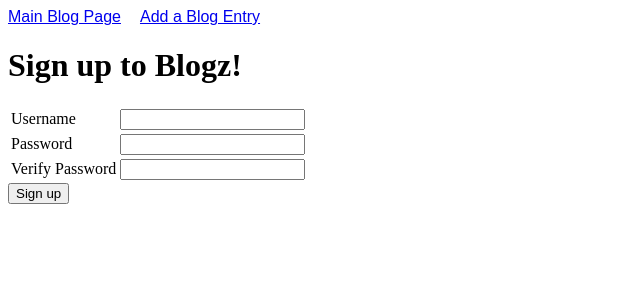
After one commit to cagill3/blogz, a Flask app: page /signup in a window 1280 px wide. The commit adds this page. Shown: the top 300 px of the page, without its empty margins (0-640 px from the left). Run offline with Flask 2, Linux system fonts and the light colour scheme.

Commit message:
Created User table and database functional

```diff
--- a/main.py
+++ b/main.py
@@ -5,7 +5,7 @@ import flask
 
 app = Flask(__name__)
 app.config['DEBUG'] = True
-app.config['SQLALCHEMY_DATABASE_URI'] = 'mysql+pymysql://build-a-blog:jumpman1@localhost:8889/build-a-blog'
+app.config['SQLALCHEMY_DATABASE_URI'] = 'mysql+pymysql://blogz:jumpman1@localhost:8889/blogz'
 app.config['SQLALCHEMY_ECHO'] = True
 db = SQLAlchemy(app)
 
@@ -15,21 +15,128 @@ class Blog(db.Model):
     id = db.Column(db.Integer, primary_key=True)
     title = db.Column(db.String(120))
     body = db.Column(db.Text(560))
+    owner_id = db.Column(db.Integer, db.ForeignKey('user.id'))
 
-    def __init__(self, title, body):
+    def __init__(self, title, body, user):
         self.title = title
         self.body = body
+        self.user = user
 
     def __repr__(self):
         return '<Blog %r>' % self.name
 
+class User(db.Model):
+    id = db.Column(db.Integer, primary_key=True)
+    username = db.Column(db.String(120))
+    password = db.Column(db.String(120))
+
+    def __init__(self, username, password):
+        self.username = username
+        self.password = password
+
+    def __repr__(self):
+        return '<User %r>' % self.name
+
+
+@app.route('/signup', methods=['POST', 'GET'])
+def signup():
+
+    if request.method == 'POST':
+        username = request.form['username']
+        password = request.form['password']
+        verify = request.form['verify']
+
+        #TODO validate user's data
+        '''username_error = ''
+        password_error = ''
+        verify_error = ''
+
+
+
+        if username == '':
+            username_error = 'You must enter a username!'
+        if ' ' in username:
+            username_error = 'username cannot contain a space'
+        if len(username) < 3 or len(username)  > 20:
+            username_error = 'username length must be between 3 and 20 characters'
+            username = ''
+
+        if password == '':
+            password_error ='You must enter a password'
+            password = ''
+
+        if len(password) < 3 or len(password) > 20:
+            password_error = 'password length must be between 3 and 20 characters'
+            username = ''
+
+        if verify == '':
+            verify_error = 'You must verify password. Re-enter password'
+            verify = ''
+        if verify != password:
+            verify_error = 'Passwords do not match.  Please verify password'
+            verify = ''
+
+        if not username_error and not password_error and not verify:
+            return redirect('/newpost')
+        else:
+            return redirect('/signup')'''
+
+        existing_user = User.query.filter_by(username=username).first()
+        if not existing_user:
+            new_user = User(username, password)
+            db.session.add(new_user)
+            db.session.commit()
+
+            return redirect('/')
+
+        else:
+            return "<h1>Duplicate User</h1>"
+
+    if request.method == 'GET':
+        return render_template('signup.html')
+
+
+@app.route('/login', methods=['POST', 'GET'])
+def login():
+    if request.method == 'POST':
+        username = request.form['username']
+        password = request.form['password ']
+        user = User.query.filter_by(username=username).first()
+        if user and user.password == password:
+            #TODO remember user has logged in
+            return redirect('/newpost')
+        else:
+            #TODO why login failed
+            return '<h1>Error!</h2>'
+
+    return render_template('login.html')
+
+
+@app.route('/', methods=['GET'])
+def index():
+    return render_template('index.html')
+
+
+@app.route('/logout', methods=['POST'])
+def logout():
+    return redirect('/blog')
 
 
 @app.route('/newpost', methods=['POST', 'GET'])
-def index():
+def newpost():
 
     if request.method == 'GET':
         return render_template('new_posts.html', title='Add Blog Entry')
+
+    if request.method == 'POST':
+        username = request.form['username']
+        password = request.form['password']
+        blogs = ''
+        new_user = User(username, password, blogs)
+        print('***********************1111111111111***************************************')
+        db.session.add(new_user)
+        db.session.commit()
+        return render_template('new_posts.html')
 
 
 @app.route('/blog', methods=['POST','GET'])
@@ -62,7 +169,7 @@ def blog_entry():
 
         if title_error == '' and body_error == '':
 
-            new_post = Blog(post_title, post_body)
+            new_post = Blog(post_title, post_body, user)
             db.session.add(new_post)
             db.session.commit()
             id= str(new_post.id)
--- /dev/null
+++ b/templates/index.html
@@ -0,0 +1,6 @@
+{% extends 'base.html' %}
+
+
+{% block content %}
+<h1>Hello!!!</h1>
+{% endblock %}
--- a/templates/new_posts.html
+++ b/templates/new_posts.html
@@ -4,7 +4,7 @@
 <h1 class='top-title'>Add a Blog Entry</h1>
 <br>
 <div type='container' id='div-cont'>
-    <form action='/blog?=1' method='post'>
+    <form action='/blog' method='post'>
         <div>
             <label for='blog-post'>Title for your new blog:</label>
             <input type="text" name='post-title' value='{{request.form['post-title']}}'/>
--- /dev/null
+++ b/templates/signup.html
@@ -0,0 +1,31 @@
+{% extends "base.html" %}
+
+{% block content %}
+<h1>Sign up to Blogz!</h1>
+<form action="/signup" method="post">
+    <table>
+        <tr>
+            <td><label for="username">Username</label></td>
+            <td>
+                <input name="username" type="username">
+                <span class="error">{{username_error}}</span>
+            </td>
+        </tr>
+        <tr>
+            <td><label for="password">Password</label></td>
+            <td>
+                <input name="password" type="password">
+                <span class="error">{{password_error}}</span>
+            </td>
+        </tr>
+        <tr>
+            <td><label for="verify">Verify Password</label></td>
+            <td>
+                <input name="verify" type="password">
+                <span class="error">{{verify_error}}</span>
+            </td>
+        </tr>
+    </table>
+    <input type="submit" value="Sign up">
+</form>
+{% endblock %}
```
Also changed, not shown: templates/login.html (added, +23 -0 lines), templates/singleuser.html (added).
